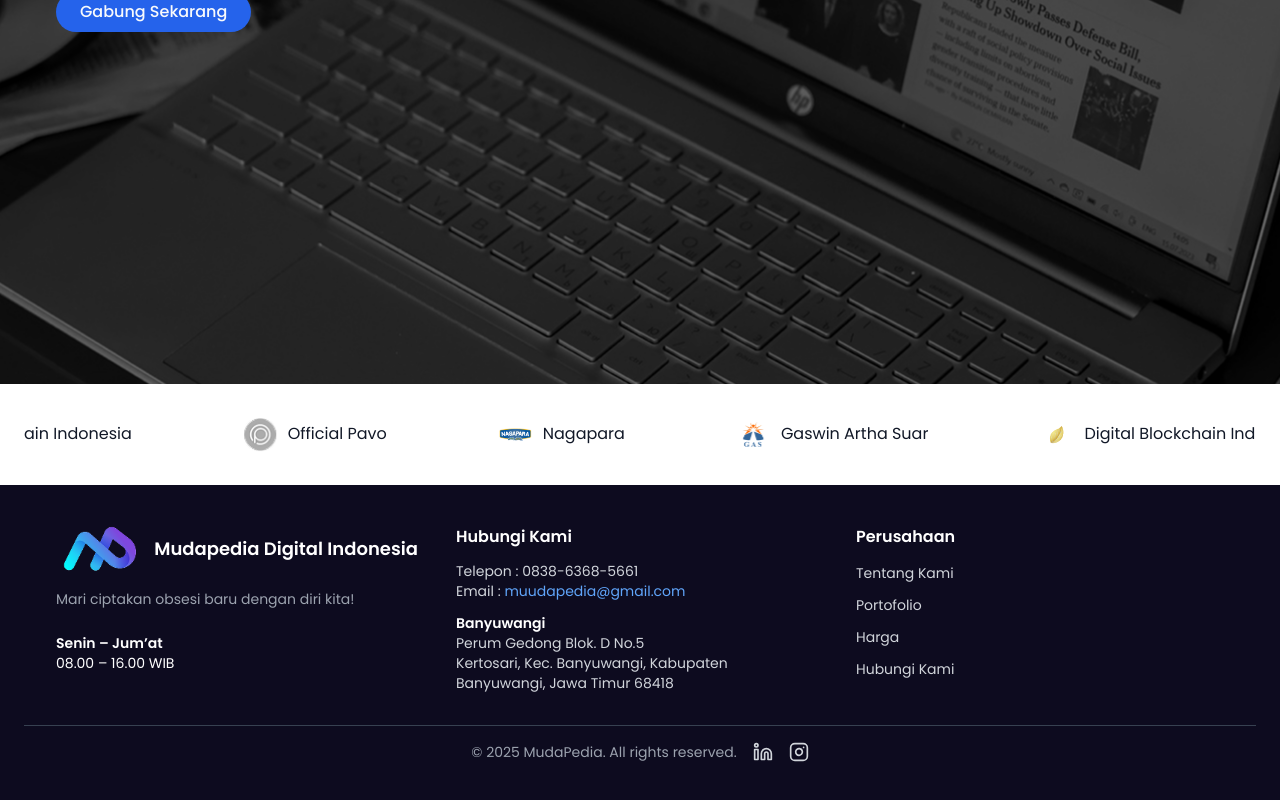
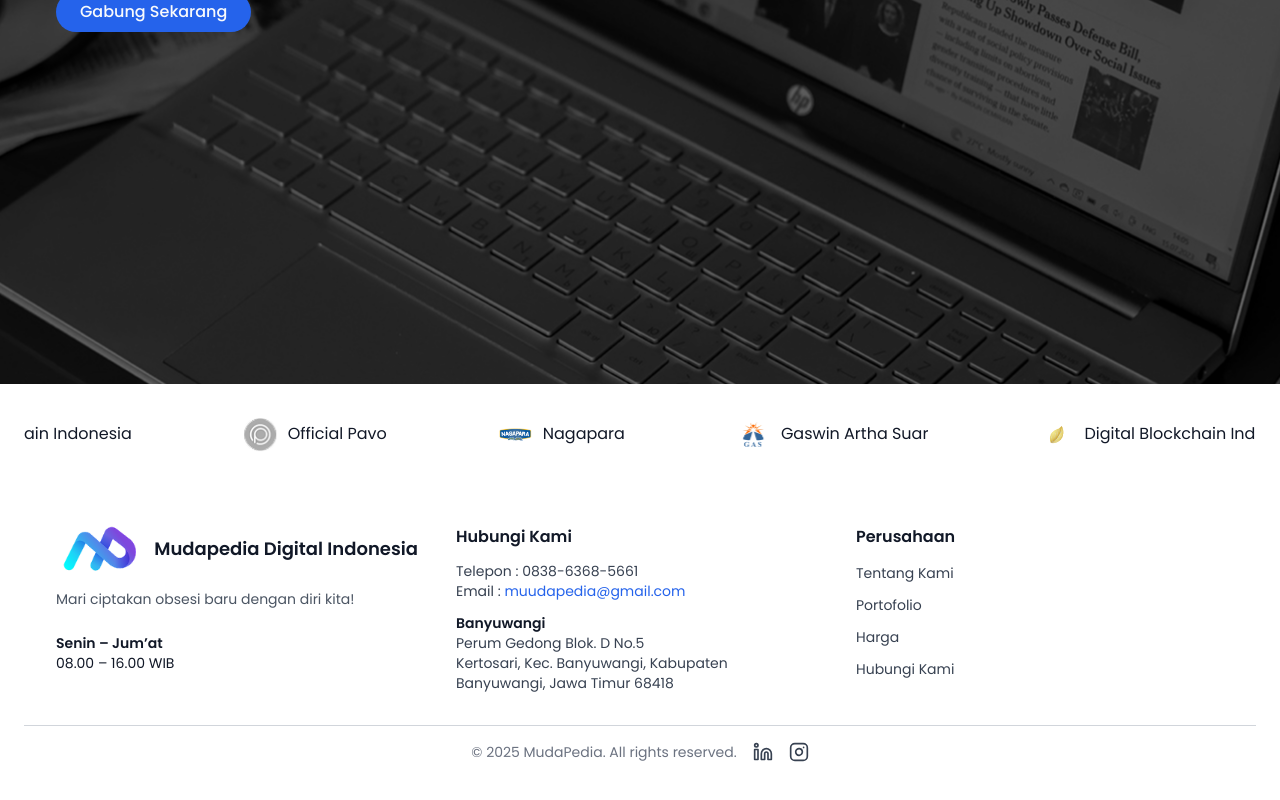
Before and after one commit to Joko-eng/magang-2025, a Next.js app: page / in a window 1280 px wide. Shown: the part 416-1216 px from the top of the page. Built offline with nearby package versions, Linux system fonts and the light colour scheme.

Commit message:
update footer 2mode

```diff
--- a/components/Footer.tsx
+++ b/components/Footer.tsx
@@ -7,7 +7,7 @@ import { Instagram, Linkedin } from "lucide-react";
 
 export default function Footer() {
   return (
-    <footer className="bg-[#0D0B1F] text-gray-300 py-10 px-6">
+    <footer className="bg-white text-gray-700 dark:bg-[#0D0B1F] dark:text-gray-300 py-10 px-6 transition-colors duration-300">
       <div className="container mx-auto grid grid-cols-1 md:grid-cols-3 gap-8">
         {/* Kolom 1: Logo + Info */}
         <div>
@@ -19,35 +19,43 @@ export default function Footer() {
               height={50}
               className="h-12 w-auto"
             />
-            <h2 className="text-white font-semibold text-lg">
+            <h2 className="text-gray-900 dark:text-white font-semibold text-lg">
               Mudapedia Digital Indonesia
             </h2>
           </div>
 
-            <p className="text-sm text-gray-400 mb-6">
+          <p className="text-sm text-gray-600 dark:text-gray-400 mb-6">
             Mari ciptakan obsesi baru dengan diri kita!
           </p>
 
-            <p className="text-sm font-semibold text-white">Senin – Jum’at</p>
-            <p className="text-sm text-white">08.00 – 16.00 WIB</p>
+          <p className="text-sm font-semibold text-gray-900 dark:text-white">
+            Senin – Jum’at
+          </p>
+          <p className="text-sm text-gray-900 dark:text-white">
+            08.00 – 16.00 WIB
+          </p>
         </div>
 
         {/* Kolom 2: Hubungi Kami */}
         <div>
-            <h3 className="text-white font-semibold mb-3">Hubungi Kami</h3>
+          <h3 className="text-gray-900 dark:text-white font-semibold mb-3">
+            Hubungi Kami
+          </h3>
           <p className="text-sm">Telepon : 0838-6368-5661</p>
           <p className="text-sm">
             Email :{" "}
             <Link
               href="mailto:muudapedia@gmail.com"
-                className="text-blue-400 hover:underline"
+              className="text-blue-600 dark:text-blue-400 hover:underline"
             >
               muudapedia@gmail.com
             </Link>
           </p>
 
           <div className="mt-3 text-sm">
-                <p className="font-semibold text-white">Banyuwangi</p>
+            <p className="font-semibold text-gray-900 dark:text-white">
+              Banyuwangi
+            </p>
             <p>
               Perum Gedong Blok. D No.5 <br />
               Kertosari, Kec. Banyuwangi, Kabupaten <br />
@@ -58,25 +66,39 @@ export default function Footer() {
 
         {/* Kolom 3: Perusahaan */}
         <div>
-            <h3 className="text-white font-semibold mb-3">Perusahaan</h3>
+          <h3 className="text-gray-900 dark:text-white font-semibold mb-3">
+            Perusahaan
+          </h3>
           <ul className="space-y-2">
             <li>
-                <Link href="#tentang" className="hover:text-blue-400 text-sm">
+              <Link
+                href="#tentang"
+                className="hover:text-blue-600 dark:hover:text-blue-400 text-sm"
+              >
                 Tentang Kami
               </Link>
             </li>
             <li>
-                <Link href="#portfolio" className="hover:text-blue-400 text-sm">
+              <Link
+                href="#portfolio"
+                className="hover:text-blue-600 dark:hover:text-blue-400 text-sm"
+              >
                 Portofolio
               </Link>
             </li>
             <li>
-                <Link href="#harga" className="hover:text-blue-400 text-sm">
+              <Link
+                href="#harga"
+                className="hover:text-blue-600 dark:hover:text-blue-400 text-sm"
+              >
                 Harga
               </Link>
             </li>
             <li>
-                <Link href="#hubungi" className="hover:text-blue-400 text-sm">
+              <Link
+                href="#hubungi"
+                className="hover:text-blue-600 dark:hover:text-blue-400 text-sm"
+              >
                 Hubungi Kami
               </Link>
             </li>
@@ -85,21 +107,19 @@ export default function Footer() {
       </div>
 
       {/* Footer bawah */}
-        <div className="border-t border-gray-700 mt-8 pt-4 flex items-center justify-center space-x-4 text-center">
-        <p className="text-sm text-gray-400">
+      <div className="border-t border-gray-300 dark:border-gray-700 mt-8 pt-4 flex items-center justify-center space-x-4 text-center">
+        <p className="text-sm text-gray-500 dark:text-gray-400">
           © {new Date().getFullYear()} MudaPedia. All rights reserved.
         </p>
         <div className="flex space-x-4">
           <Link href="https://linkedin.com" target="_blank">
-            <Linkedin className="w-5 h-5 hover:text-white" />
+            <Linkedin className="w-5 h-5 hover:text-gray-900 dark:hover:text-white" />
           </Link>
           <Link href="https://instagram.com" target="_blank">
-            <Instagram className="w-5 h-5 hover:text-white" />
+            <Instagram className="w-5 h-5 hover:text-gray-900 dark:hover:text-white" />
           </Link>
         </div>
       </div>
-
-
     </footer>
   );
 }
--- a/tailwind.config.js
+++ b/tailwind.config.js
@@ -1,6 +1,6 @@
 /** @type {import('tailwindcss').Config} */
 const config = {
-  darkMode: ["class"],
+  darkMode: ["media"],
   content: [
     "./pages/**/*.{ts,tsx}",
     "./components/**/*.{ts,tsx}",
```
Lines whose indentation alone changed are shown as unchanged.
